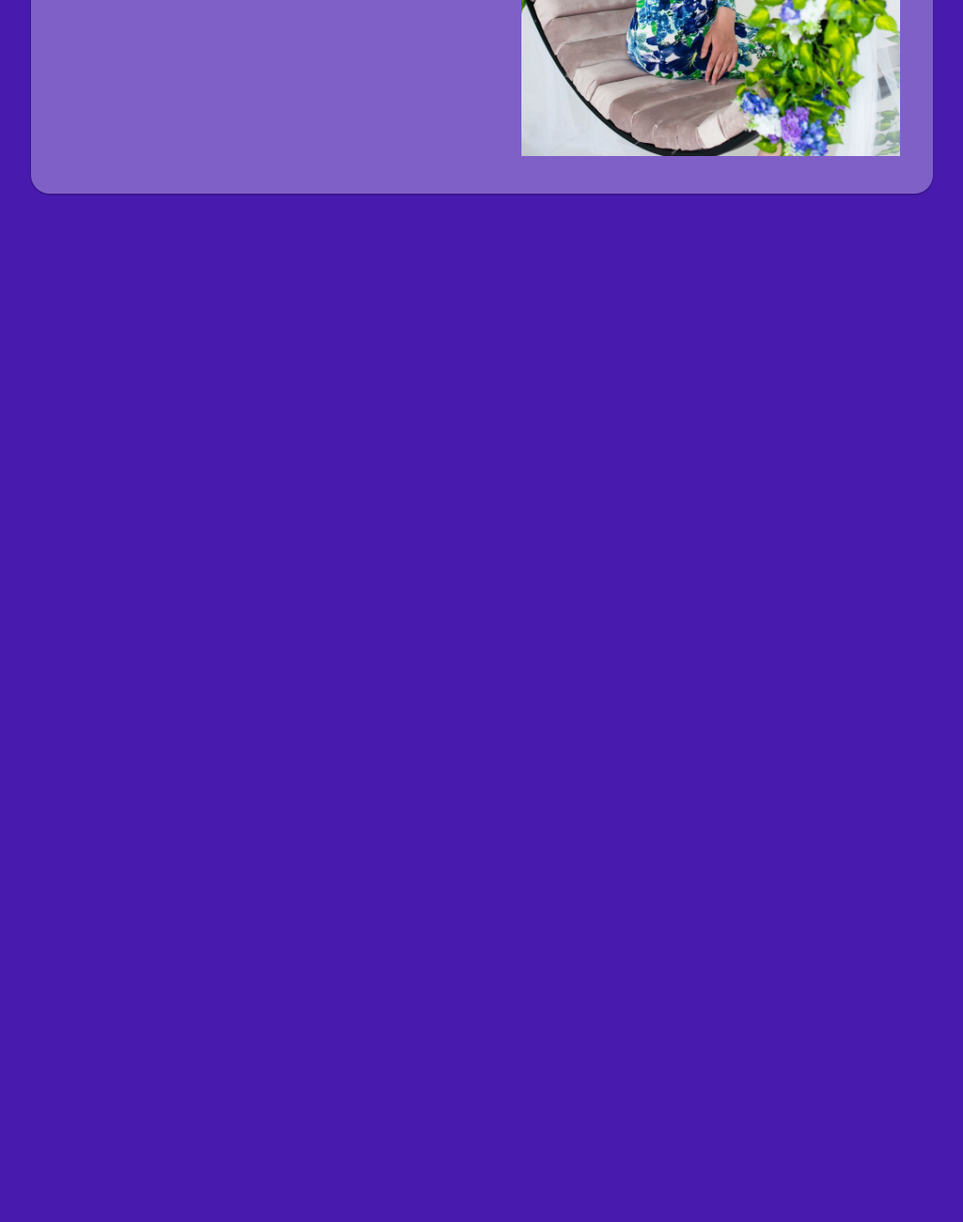
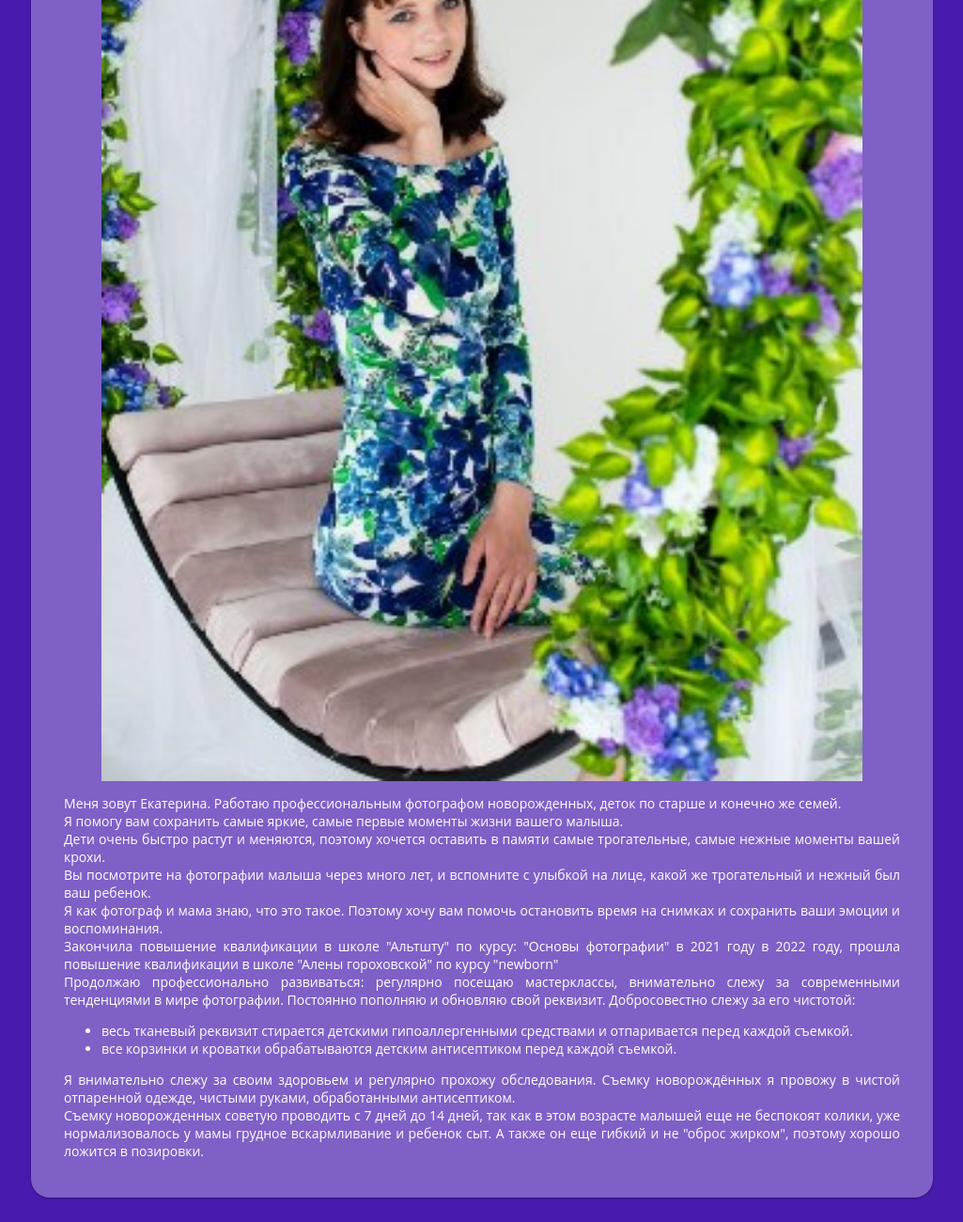
Before and after one commit to Squid90/EkaterinaPhotographer, a plain HTML site: page html/AboutMe.html in a window 1280 px wide. Shown: the part 589-1889 px from the top of the page at 94% size, without its empty margins (127-1152 px from the left). Before the commit the page ends 821 px from the top, so only its background shows below. Drawn offline with Linux system fonts and the light colour scheme.

Commit message:
Add files via upload

```diff
--- a/html/AboutMe.html
+++ b/html/AboutMe.html
@@ -31,17 +31,24 @@
         <article class="post_about">
           <div class="container_about">
             <h3>Добро пожаловать!</h3>
+            <figure class="figure_model">
+              <img src="../img/model_small.jpg" class="profile__avatar" alt="The avatar of Skorobogatova Ekaterina">
+            </figure>
             <p>Меня зовут Екатерина. Работаю профессиональным фотографом новорожденных, деток по старше и конечно же семей.</p>
             <p>Я помогу вам сохранить самые яркие, самые первые моменты жизни вашего малыша.</p>
             <p>Дети очень быстро растут и меняются, поэтому хочется оставить в памяти самые трогательные, самые нежные моменты вашей крохи.</p>
-            <p>Вы посмотрите на фотографии малыша через много лет, и вспомните
-              с улыбкой на лице, какой же трогательный и нежный был ваш ребенок.
-              </p>
+            <p>Вы посмотрите на фотографии малыша через много лет, и вспомните с улыбкой на лице, какой же трогательный и нежный был ваш ребенок.</p>
             <p>Я как фотограф и мама знаю, что это такое. Поэтому хочу вам помочь остановить время на снимках и сохранить ваши эмоции и воспоминания. </p>
-
-          </div>
-          <div class="container_about">
-            <img src="../img/model.jpg" class="profile__avatar" alt="The avatar of Skorobogatova Ekaterina">
+            <p>Закончила повышение квалификации в школе "Альтшту" по курсу: "Основы фотографии" в 2021 году в 2022 году, прошла повышение квалификации в школе "Алены гороховской" по курсу "newborn"</p>
+            <p>Продолжаю профессионально развиваться: регулярно посещаю  мастерклассы, внимательно слежу за современными тенденциями в мире  фотографии. Постоянно пополняю и обновляю свой реквизит.
+              Добросовестно слежу за его чистотой:
+              <ul>
+                <li>весь тканевый реквизит стирается детскими гипоаллергенными средствами и отпаривается перед каждой съемкой.</li>
+                <li>все корзинки и кроватки обрабатываются детским антисептиком перед каждой съемкой.</li>
+              </ul>
+            </p>
+            <p>Я внимательно слежу за своим здоровьем и регулярно прохожу обследования. Съемку новорождённых я провожу в чистой отпаренной  одежде, чистыми руками, обработанными антисептиком.</p>
+            <p>Съемку новорожденных советую проводить с 7 дней до 14 дней, так как в этом возрасте малышей еще не беспокоят колики, уже нормализовалось у мамы грудное вскармливание и ребенок сыт. А также он еще гибкий и не "оброс жирком", поэтому хорошо ложится в позировки.</p>
           </div>
         </article>
       </div>
```
